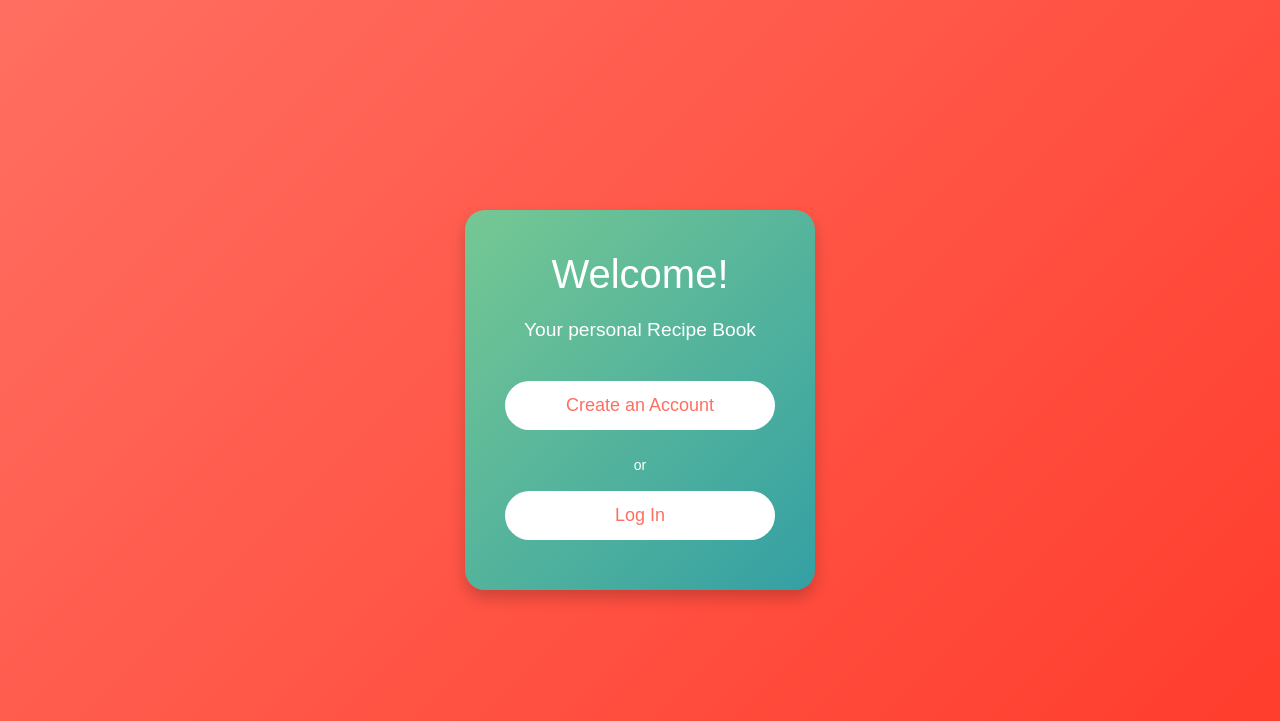
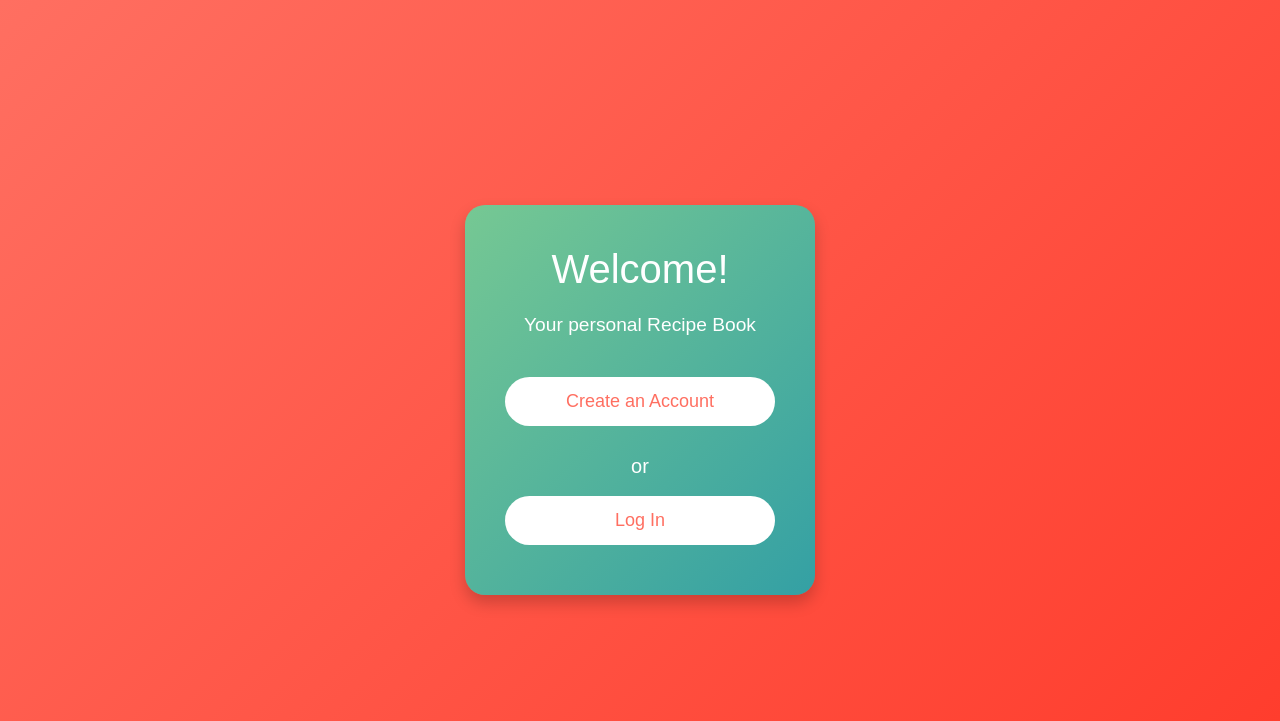
Before and after one commit to Redstonekey/flask-recipe-book, a Flask app: page /android in a window 1280 px wide. Shown: the top 721 px of the page. Run offline with Flask 3, Linux system fonts and the light colour scheme.

Commit message:
little bug changes

```diff
--- a/templates/android_start.html
+++ b/templates/android_start.html
@@ -53,7 +53,7 @@
             color: #fff;
         }
         .separator {
-            font-size: 14px;
+            font-size: 20px;
             margin: 15px 0;
         }
     </style>
--- a/templates/upload.html
+++ b/templates/upload.html
@@ -50,6 +50,7 @@
     </div>
 </nav>
 
+
 <body>
 <div class="form-container">
     <h3 class="text-center mb-4">Füge ein Rezept hinzu!</h3>
@@ -93,7 +94,7 @@
 
 <!-- Bootstrap JS and dependencies -->
 <script src="https://maxcdn.bootstrapcdn.com/bootstrap/4.5.2/js/bootstrap.min.js"></script>
-
+<script src="https://cdn.jsdelivr.net/npm/bootstrap@5.3.3/dist/js/bootstrap.bundle.min.js" integrity="sha384-YvpcrYf0tY3lHB60NNkmXc5s9fDVZLESaAA55NDzOxhy9GkcIdslK1eN7N6jIeHz" crossorigin="anonymous"></script>
 
 </body>
 </html>
```
Lines whose indentation alone changed are shown as unchanged.
